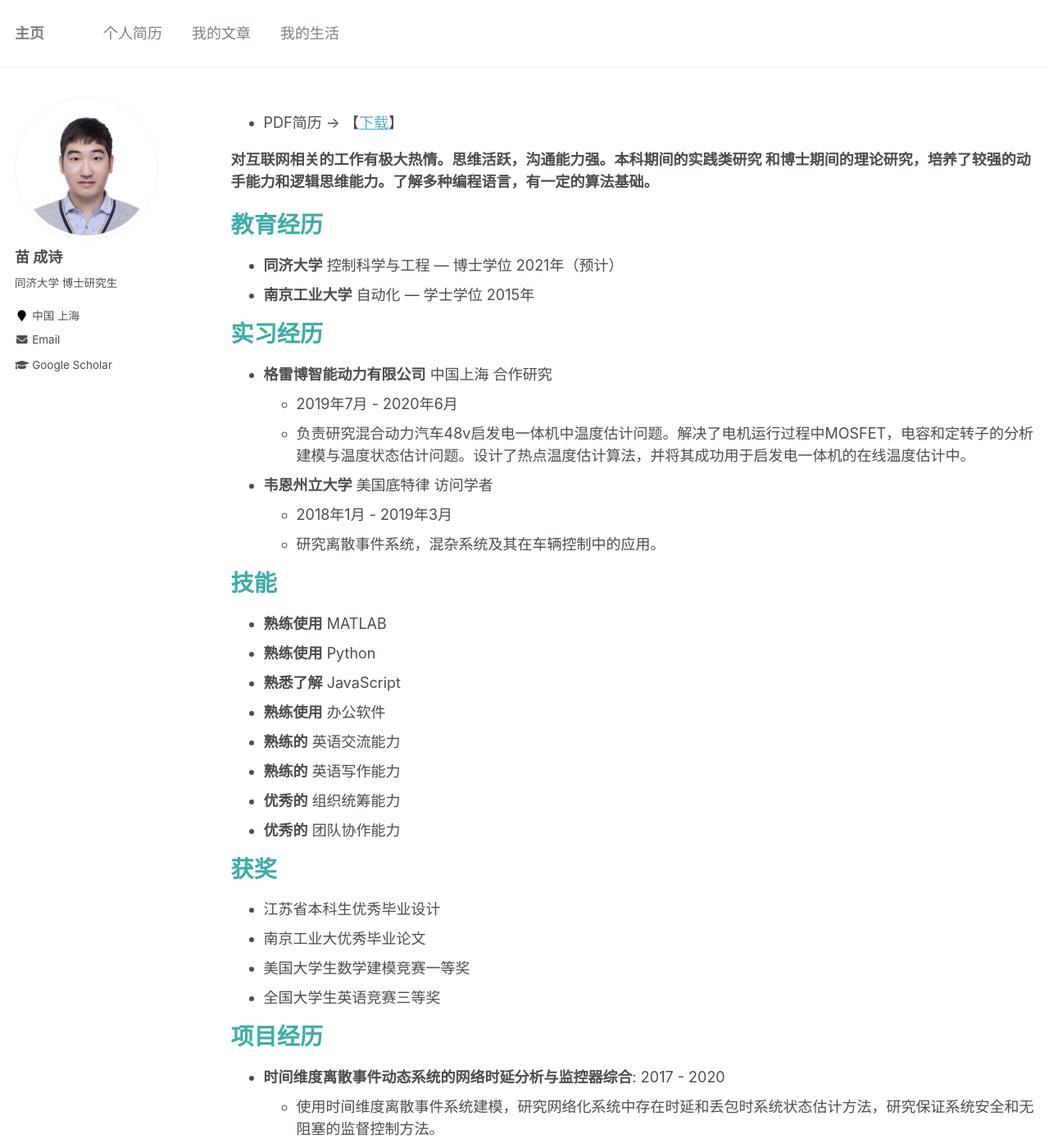
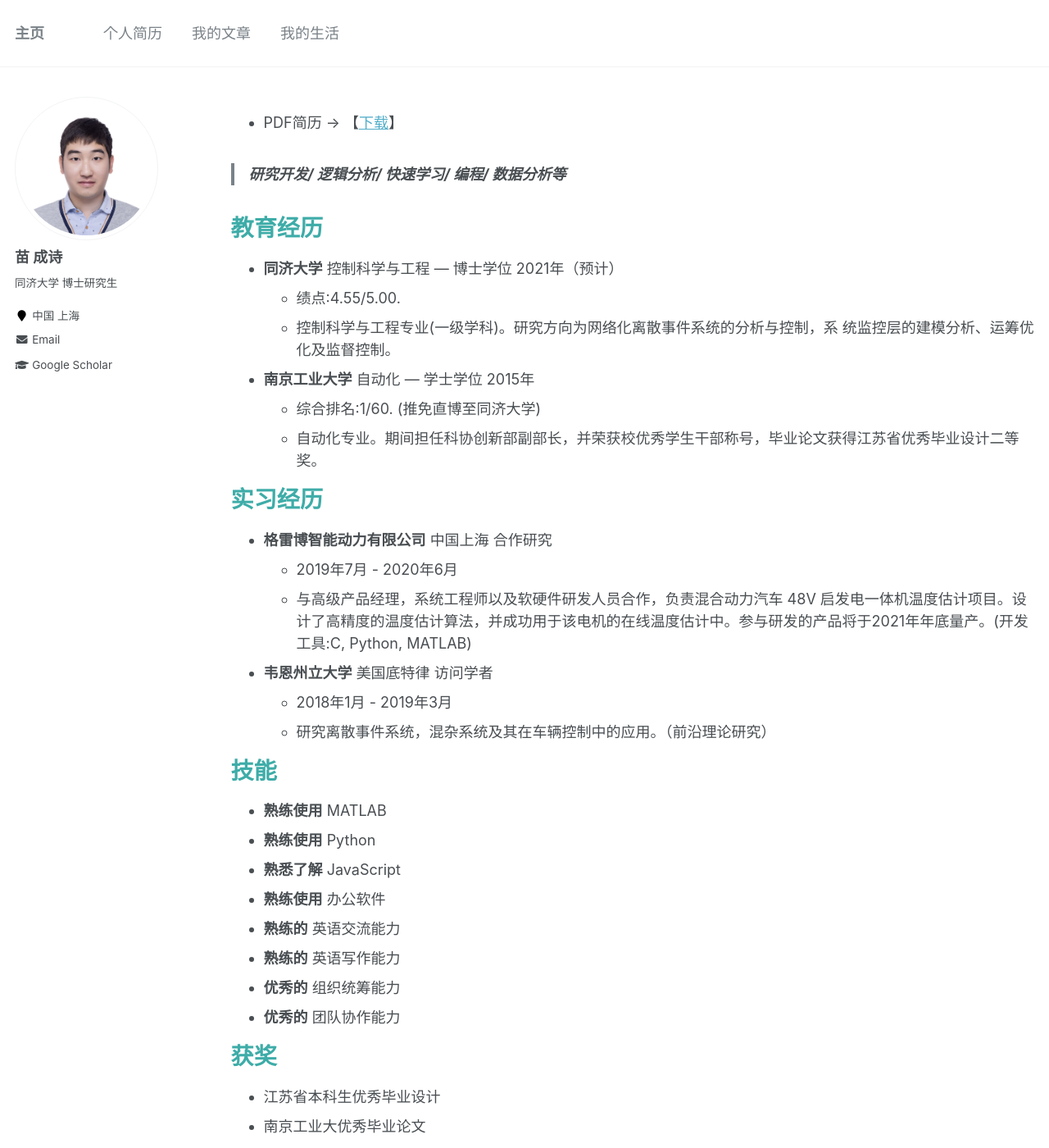
Before and after one commit to miaochengshi/cn, a Jekyll site: the page built from _pages/cv.md, in a window 1280 px wide and 1400 px high. Shown: the whole window at 82% size. Built offline with Jekyll 4.4.1, drawn with Linux system fonts in a browser that asks for light colours; some of the changed text lies outside the part shown.

Commit message:
Update cv.md

```diff
--- a/_pages/cv.md
+++ b/_pages/cv.md
@@ -9,22 +9,27 @@ redirect_from:
 
 * PDF简历 -> 【[下载](http://miaochengshi.github.io/cn/CV_cn_en.pdf)】
 
-**对互联网相关的工作有极大热情。思维活跃，沟通能力强。本科期间的实践类研究 和博士期间的理论研究，培养了较强的动手能力和逻辑思维能力。了解多种编程语言，有一定的算法基础。**
+> **研究开发/ 逻辑分析/ 快速学习/ 编程/ 数据分析等**
 
 教育经历
 ======
 * **同济大学** 控制科学与工程 — 博士学位 2021年（预计）
+  * 绩点:4.55/5.00.
+  * 控制科学与工程专业(一级学科)。研究方向为网络化离散事件系统的分析与控制，系
+统监控层的建模分析、运筹优化及监督控制。
 * **南京工业大学** 自动化 — 学士学位 2015年
+  * 综合排名:1/60. (推免直博至同济大学)
+  * 自动化专业。期间担任科协创新部副部长，并荣获校优秀学生干部称号，毕业论文获得江苏省优秀毕业设计二等奖。
 
 实习经历
 ======
 * **格雷博智能动力有限公司** 中国上海 合作研究
   * 2019年7月 - 2020年6月
-  * 负责研究混合动力汽车48v启发电一体机中温度估计问题。解决了电机运行过程中MOSFET，电容和定转子的分析建模与温度状态估计问题。设计了热点温度估计算法，并将其成功用于启发电一体机的在线温度估计中。
+  * 与高级产品经理，系统工程师以及软硬件研发人员合作，负责混合动力汽车 48V 启发电一体机温度估计项目。设计了高精度的温度估计算法，并成功用于该电机的在线温度估计中。参与研发的产品将于2021年年底量产。(开发工具:C, Python, MATLAB)
 
 * **韦恩州立大学** 美国底特律 访问学者
   * 2018年1月 - 2019年3月
-  * 研究离散事件系统，混杂系统及其在车辆控制中的应用。
+  * 研究离散事件系统，混杂系统及其在车辆控制中的应用。（前沿理论研究）
 
 技能
 ======
@@ -47,14 +52,22 @@ redirect_from:
 
 项目经历
 ======
+* **独立运营微信公众号 -- IT 信息教室**: 2020 - 至今
+  * 项目负责人
+  * 目前致力于人工智能相关技能的知识分享，包括 Python 编程基础，算法实战，金融科技，数据分析、人工智能基础等模块。粉丝来自100多个城市，内容浏览点击量50,000 余次。
+
 * **时间维度离散事件动态系统的网络时延分析与监控器综合**: 2017 - 2020
+  * 主要参与人
   * 使用时间维度离散事件系统建模，研究网络化系统中存在时延和丢包时系统状态估计方法，研究保证系统安全和无阻塞的监督控制方法。
 
 * **基于 DM6437 平台的视频监控系统设计与实现**: 2015
+  * 项目申请人、负责人
   * 基于DM6437 数字信号处理平台，使用改进的高斯模型实现室内目标的检测与跟踪，设计实现了一套视频监控系统。
 
 * **四旋翼飞行器控制电路设计及控制算法实现**: 2013 - 2015
-  * 基于STM32开发设计四旋翼飞行器的控制器（硬件）和控制算法（软件），实现四旋翼飞行器的起降、悬停、目标跟踪等功能。
+  * 项目申请人、负责人
+  * 负责项目申请，沟通，协调并参与解决技术问题，驱动项目的如期完成，带领三位项目
+成员开发实现四旋翼飞行器的起降、悬停、目标跟踪等功能。(开发工具:C, MATLAB)
 
 学术论文
 ======
```
